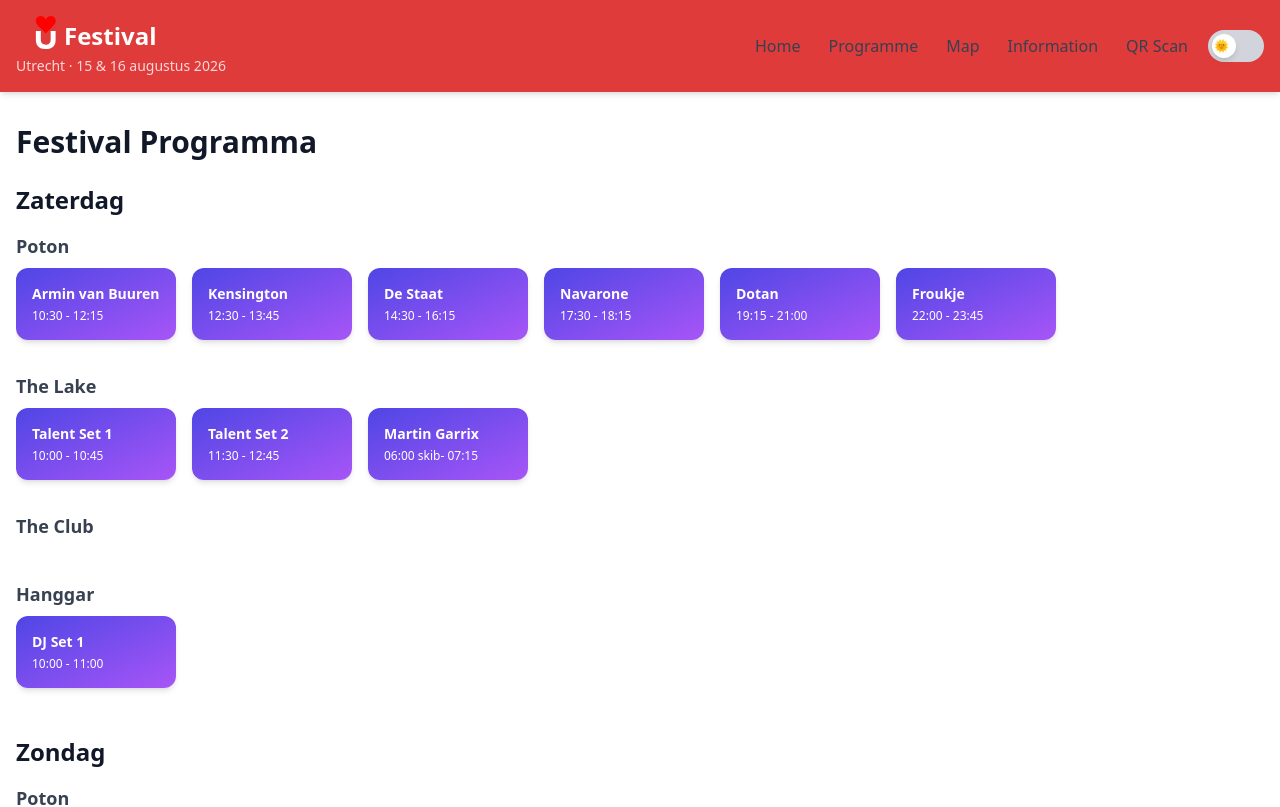
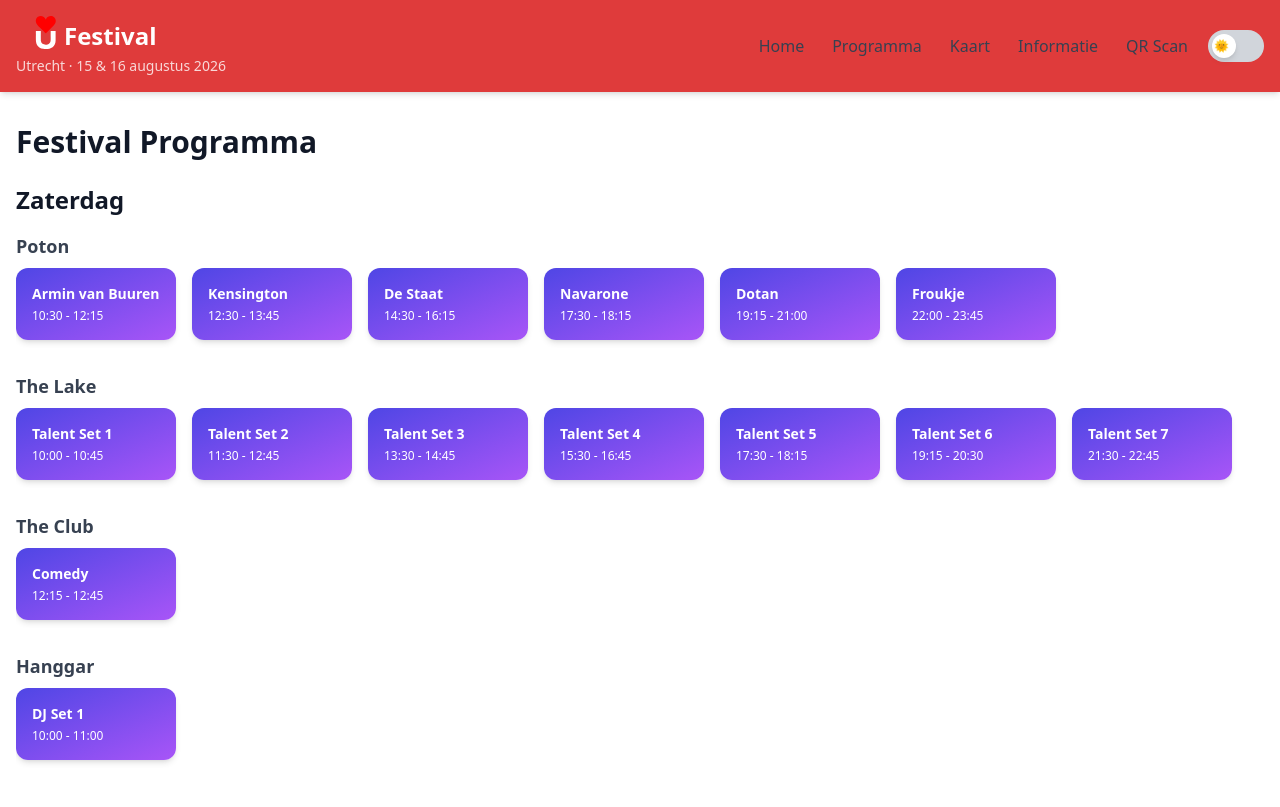
Before and after one commit to CodoWIzard/wpa-app, a Nuxt app: page /program in a window 1280 px wide. Shown: the top 807 px of the page. Built offline with nearby package versions, Linux system fonts and the light colour scheme.

Commit message:
Minor text changes

```diff
--- a/app.vue
+++ b/app.vue
@@ -62,9 +62,9 @@
           class="flex flex-wrap justify-center sm:justify-end gap-3 text-sm font-medium"
         >
           <NuxtLink to="/" class="nav-link">Home</NuxtLink>
-          <NuxtLink to="/program" class="nav-link">Programme</NuxtLink>
-          <NuxtLink to="/map" class="nav-link">Map</NuxtLink>
-          <NuxtLink to="/connect" class="nav-link">Information</NuxtLink>
+          <NuxtLink to="/program" class="nav-link">Programma</NuxtLink>
+          <NuxtLink to="/map" class="nav-link">Kaart</NuxtLink>
+          <NuxtLink to="/connect" class="nav-link">Informatie</NuxtLink>
           <NuxtLink to="/qr" class="nav-link">QR Scan</NuxtLink>
           <button
             @click="toggleDarkMode"
--- a/pages/connect.vue
+++ b/pages/connect.vue
@@ -22,8 +22,8 @@
         <!-- Algemeen & Contact -->
         <InfoCard icon="📍" title="Algemeen & Contact">
           <p>
-            Het ❤️U Festival is voor (nieuwe) studenten in de regio Utrecht en
-            is een aanvulling op UIT.
+            Het festival is voor (nieuwe) studenten in de regio Utrecht en is
+            een aanvulling op UIT.
           </p>
           <div class="mt-4 space-y-2">
             <InfoRow label="📌 Adres">
@@ -31,7 +31,7 @@
               Navigatieadres: Strijkviertelweg, Utrecht
             </InfoRow>
             <InfoRow label="🗓️ Datum & Tijd">
-              Zaterdag 6 september 2025 — 12:00 tot 23:00
+              15 & 16 augustus — 12:00 tot 23:00
             </InfoRow>
           </div>
           <div class="my-12 max-w-screen-xl mx-auto px-4">
@@ -113,11 +113,7 @@
   </main>
 </template>
 
-<script setup>
-// Components will be defined below
-</script>
-
-<!-- Reusable InfoCard & Row -->
+<!-- InfoCard & Row -->
 <script>
 export default {
   components: {
--- a/pages/index.vue
+++ b/pages/index.vue
@@ -12,7 +12,7 @@
           ❤️U Festival
         </h1>
         <p class="text-base sm:text-xl mb-2 italic text-red-100">
-          “Vier de liefde, kunst & duurzaamheid”
+          “Vier de liefde, kunst & wetenschap”
         </p>
         <p class="text-base sm:text-lg mb-6">
           Utrecht · 15 & 16 augustus 2026 · Stad & Natuur
@@ -40,7 +40,7 @@
     <section class="py-20 bg-white text-gray-800 px-4 animate-fade-in-up">
       <div class="max-w-screen-xl mx-auto">
         <div class="mb-8 text-center">
-          <h2 class="text-3xl font-bold mb-4">Festival Sfeerimpressie 🎥</h2>
+          <h2 class="text-3xl font-bold mb-4">Festival Sfeerimpressie</h2>
           <p class="text-lg text-gray-600">
             Krijg alvast een voorproefje van de vibes, muziek en verbondenheid
             die je kunt verwachten.
@@ -76,10 +76,10 @@
             Wat is ❤️U Festival?
           </h2>
           <p class="text-lg text-gray-700 dark:text-zinc-300 max-w-2xl mx-auto">
-            Een viering van menselijkheid, natuur, kunst en verbinding —
-            speciaal voor Utrechtse studenten. Hier ontstaat magie wanneer
-            vreemden vrienden worden, muziek je hart raakt, en idealen
-            werkelijkheid worden.
+            Een viering van wetenschap, natuur, kunst en verbinding — speciaal
+            voor Utrechtse studenten. Hier ontstaat magie wanneer vreemden
+            vrienden worden, muziek je hart raakt, en idealen werkelijkheid
+            worden.
           </p>
         </div>
 
@@ -91,7 +91,7 @@
             <h3 class="text-xl font-semibold mb-2">🌿 Natuur & Ruimte</h3>
             <p class="text-gray-600 dark:text-zinc-300">
               Onze locatie is groen, open en vrij. Ontsnap even aan de stad,
-              adem frisse lucht, en voel je verbonden met de aarde.
+              adem frisse lucht, en ontdek de activiteiten!
             </p>
           </div>
           <div
@@ -99,7 +99,7 @@
           >
             <h3 class="text-xl font-semibold mb-2">🎶 Muziek & Expressie</h3>
             <p class="text-gray-600 dark:text-zinc-300">
-              Laat je verrassen door lokale bands, DJ’s en spoken word. Of doe
+              Laat je verrassen door bekende bands, DJ’s en spoken word. Of doe
               zelf mee in open mic sessies en dansvloeren.
             </p>
           </div>
@@ -108,7 +108,7 @@
           >
             <h3 class="text-xl font-semibold mb-2">🤝 Verbinding & Liefde</h3>
             <p class="text-gray-600 dark:text-zinc-300">
-              Nieuwe stad? Nieuwe mensen? ❤️U is dé plek om vrienden te maken,
+              Nieuwe stad? Nieuwe mensen! ❤️U is dé plek om vrienden te maken,
               relaties op te bouwen en jezelf te zijn.
             </p>
           </div>
@@ -117,7 +117,7 @@
           >
             <h3 class="text-xl font-semibold mb-2">🔥 Actie & Toekomst</h3>
             <p class="text-gray-600 dark:text-zinc-300">
-              Workshops, initiatieven en projecten — samen bouwen we aan een
+              Workshops, innovaties en projecten — samen bouwen we aan een
               toekomst vol hoop, duurzaamheid en solidariteit.
             </p>
           </div>
--- a/pages/program.vue
+++ b/pages/program.vue
@@ -89,18 +89,53 @@
       time: "11:30 - 12:45",
     },
     {
+      title: "Talent Set 3",
+      start: "13:30",
+      end: "14:45",
+      stage: "The Lake",
+      time: "13:30 - 14:45",
+    },
+    {
+      title: "Talent Set 4",
+      start: "15:30",
+      end: "16:45",
+      stage: "The Lake",
+      time: "15:30 - 16:45",
+    },
+    {
+      title: "Talent Set 5",
+      start: "17:30",
+      end: "18:15",
+      stage: "The Lake",
+      time: "17:30 - 18:15",
+    },
+    {
+      title: "Talent Set 6",
+      start: "19:15",
+      end: "20:30",
+      stage: "The Lake",
+      time: "19:15 - 20:30",
+    },
+    {
+      title: "Talent Set 7",
+      start: "21:30",
+      end: "22:45",
+      stage: "The Lake",
+      time: "21:30 - 22:45",
+    },
+    {
+      title: "Comedy",
+      start: "12:15",
+      end: "12:45",
+      stage: "The Club",
+      time: "12:15 - 12:45",
+    },
+    {
       title: "DJ Set 1",
       start: "10:00",
       end: "12:00",
       stage: "Hanggar",
       time: "10:00 - 11:00",
-    },
-    {
-      title: "Martin Garrix",
-      start: "11:00",
-      end: "12:15",
-      stage: "The Lake",
-      time: "06:00 skib- 07:15",
     },
     // Add more Saturday events
   ],
--- a/pages/qr.vue
+++ b/pages/qr.vue
@@ -8,7 +8,11 @@
     </h1>
 
     <p class="text-gray-400 mb-8 text-lg animate-fade-in-up delay-100">
-      Install or open the PWA on your phone
+      Installatie insctructie:<br />
+      Scan de QR-code met je telefoon of tablet om de app te openen.<br />
+      Klik op de share knop en scroll naar onder om de app als bladwijzer te
+      zetten in je telefoon.<br />
+      Open de app en geniet van de festival!
     </p>
 
     <!-- QR Code with animated hover effect -->
```
